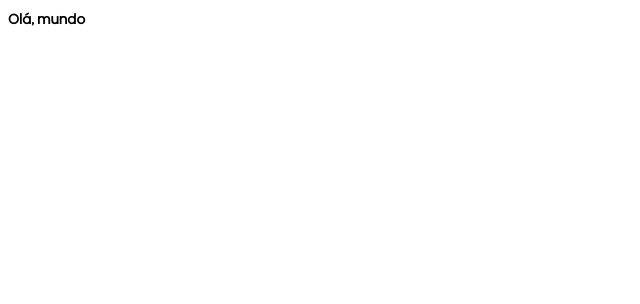
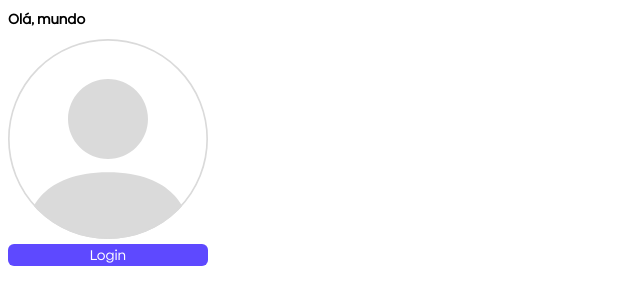
Before and after one commit to gustavomarchesim/devagram-react-nextjs, a Next.js app: page / in a window 1280 px wide. Shown: the top 304 px of the page, without its empty margins (0-640 px from the left). Built offline with nearby package versions, Linux system fonts and the light colour scheme.

Commit message:
Avatar & Button

```diff
--- /dev/null
+++ b/components/avatar/index.js
@@ -0,0 +1,15 @@
+import avatarImg from '../../public/images/avatar.svg';
+
+export default function Avatar({ src }) {
+  const getAvatar = () => {
+    if (src && src !== "undefined") {
+      return src;
+    }
+    return avatarImg.src;
+  };
+
+  return <img
+            src={getAvatar()}
+            alt='Imagem Avatar'
+        />;
+}
--- /dev/null
+++ b/components/button/button.scss
@@ -0,0 +1,37 @@
+@mixin buttonPrimario {
+  background-color: $corPrimaria;
+  color: $branco;
+}
+
+@mixin buttonOutline {
+  background-color: $branco;
+  color: $corPrimaria;
+  border: solid 1px $corPrimaria;
+}
+
+.btn {
+  width: 100%;
+  border: none;
+  border-radius: 6px;
+  cursor: pointer;
+
+  &.primaria {
+    @include buttonPrimario;
+
+    &:hover {
+      @include buttonOutline;
+    }
+  }
+
+  &.outline {
+    @include buttonOutline;
+
+    &:hover {
+      @include buttonPrimario;
+    }
+  }
+
+  &:disabled {
+    opacity: 0.5;
+  }
+}
--- /dev/null
+++ b/components/button/index.js
@@ -0,0 +1,18 @@
+export default function Button({
+  type = "button",
+  text,
+  cor = "primaria",
+  disabled = false,
+  onClick,
+}) {
+  return (
+    <button
+      type={type}
+      className={`btn ${cor}`}
+      disabled={disabled}
+      onClick={onClick}
+    >
+      {text}
+    </button>
+  );
+}
--- a/pages/index.js
+++ b/pages/index.js
@@ -1,7 +1,14 @@
+import Avatar from "@/components/avatar";
+import Button from "@/components/button";
 export default function Home() {
   return (
     <>
       <h1>Olá, mundo</h1>
+      <Avatar/>
+      <Button
+        text={"Login"}
+        onClick={() => console.log("Botão clicado!")}
+      ></Button>
     </>
   );
 }
--- a/styles/globals.scss
+++ b/styles/globals.scss
@@ -3,6 +3,14 @@
 * {
   font-family: Biennale Regular;
   font-size: 14px;
+  width: 200px;
+}
+
+.avatar {
+  border-radius: 50%;
+  object-fit: cover;
 }
 
 @import "../public/fonts/fonts.scss";
+@import "../components/button/button.scss";
+@import "../components/avatar/avatar.scss";
```
Also changed, not shown: components/avatar/avatar.scss (added), public/images/avatar.svg (added).
